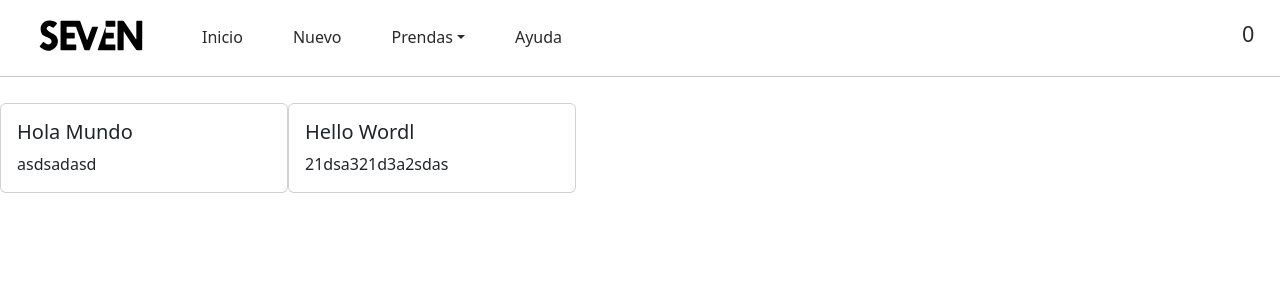
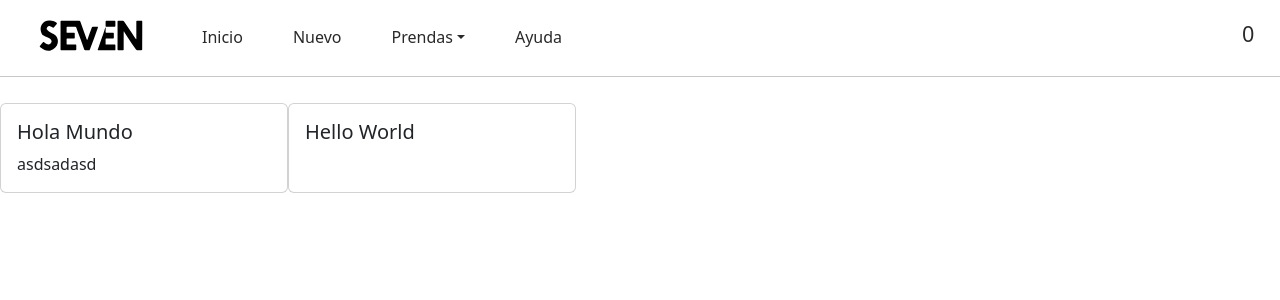
Before and after one commit to VictorMartinez5/reactproyect-coder, a React (Vite) app: page / in a window 1280 px wide. Shown: the top 300 px of the page. Built offline with nearby package versions, Linux system fonts and the light colour scheme; the HTML template or start-up script is replaced by a standard one.

Commit message:
Agregado de GHpages

```diff
--- a/package.json
+++ b/package.json
@@ -7,7 +7,8 @@
     "dev": "vite",
     "build": "vite build",
     "lint": "eslint src --ext js,jsx --report-unused-disable-directives --max-warnings 0",
-    "preview": "vite preview"
+    "preview": "vite preview",
+    "deploy": "gh-pages -d dist"
   },
   "dependencies": {
     "bootstrap": "^5.3.0",
--- a/src/App.jsx
+++ b/src/App.jsx
@@ -10,7 +10,7 @@ function App() {
     <Navbar />
     <div className="d-flex">
     <ItemListContainer  cont="asdsadasd"/>
-    <ItemListContainer title="Hello Wordl" cont="21dsa321d3a2sdas"/>
+    <ItemListContainer title="Hello World"/>
     </div>
     </>
   )
```
Also changed, not shown: 1 other file (tests, documents, lock files or other folders).
